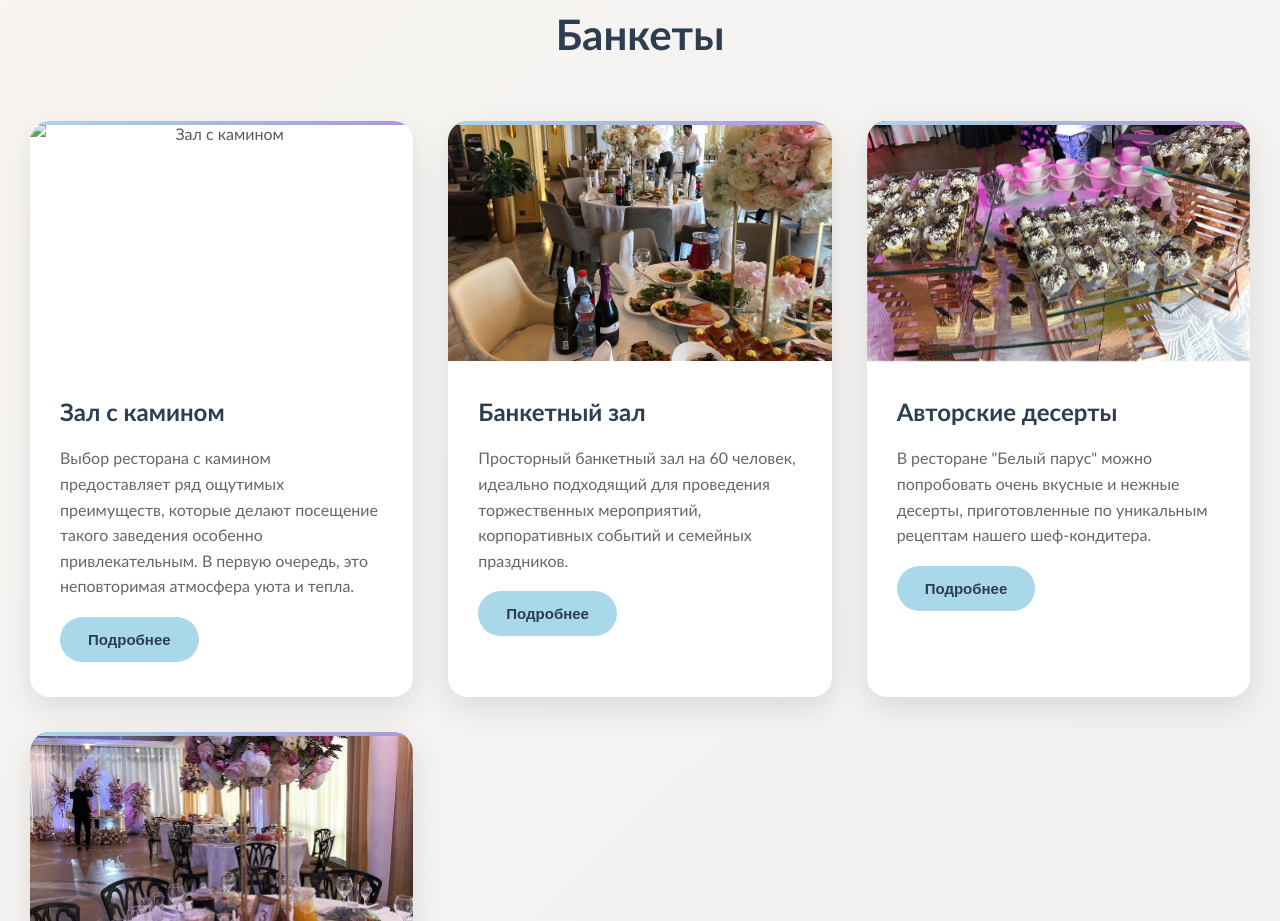
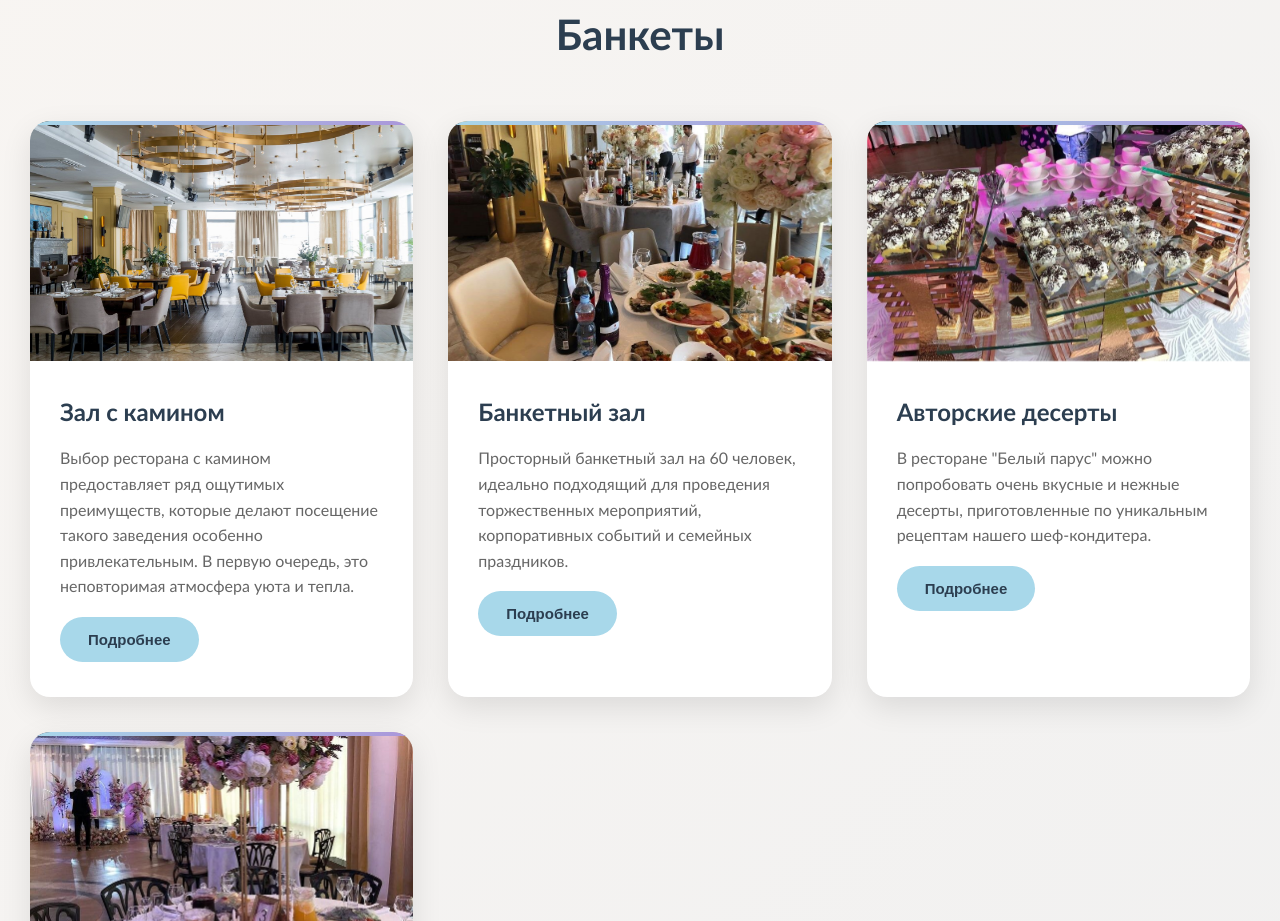
Before and after one commit to L-1986/web, a plain HTML site: page task5.html in a window 1280 px wide. Shown: the part 1520-2441 px from the top of the page. Drawn offline with Linux system fonts and the light colour scheme; the site is published under a folder, as on GitHub Pages, so addresses that start at the root find nothing.

Commit message:
Update task5.html

```diff
--- a/task5.html
+++ b/task5.html
@@ -52,7 +52,7 @@
             <h2 id="our-events">Банкеты</h2>
             <div class="events-container">
                 <div class="event-card">
-                    <img src="/poto1.jpg" alt="Зал с камином">
+                    <img src="poto1.jpg" alt="Зал с камином">
                     <div class="card-body">
                         <h4>Зал с камином</h4>
                         <p>Выбор ресторана с камином предоставляет ряд ощутимых преимуществ, которые делают посещение такого заведения особенно привлекательным. В первую очередь, это неповторимая атмосфера уюта и тепла.</p>
```
